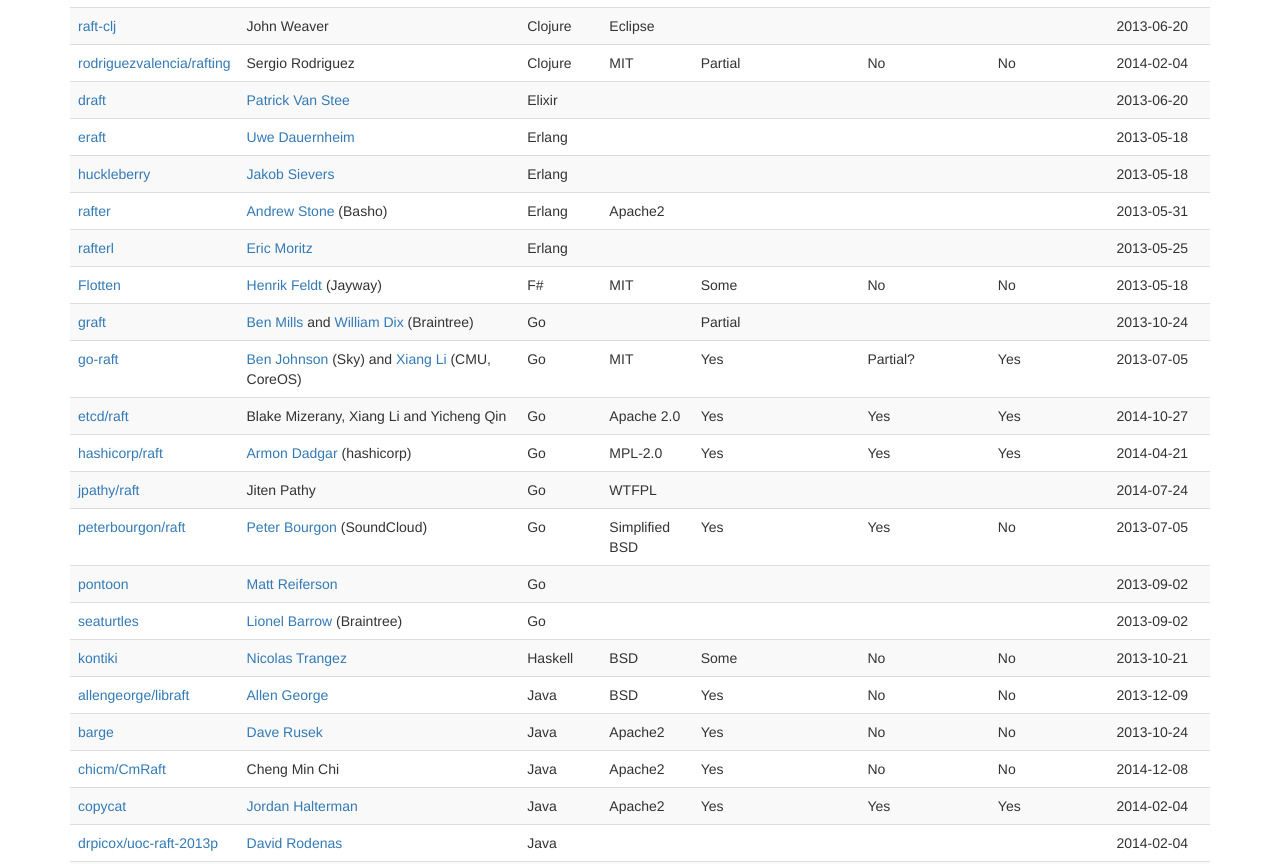
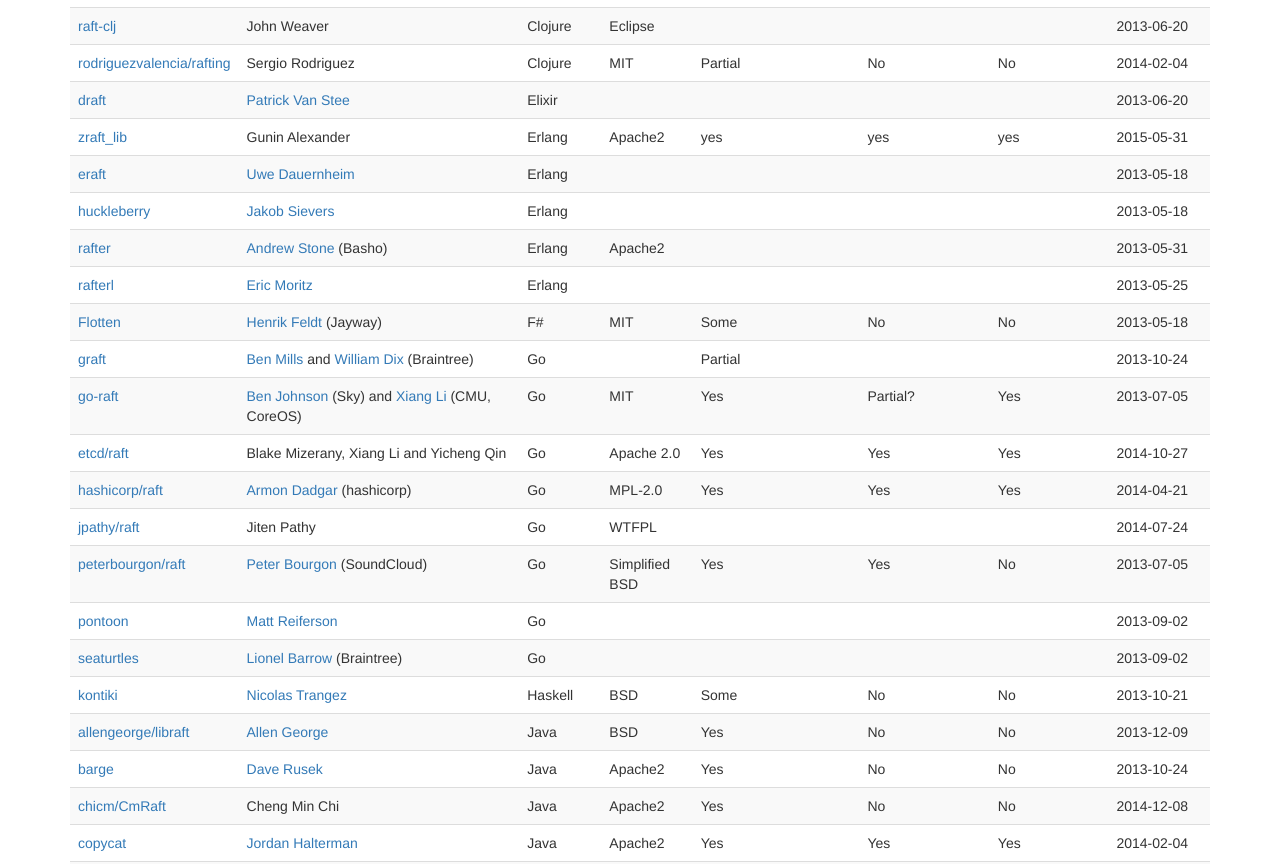
Before and after one commit to raft/raft.github.io, a plain HTML site: page index.html in a window 1280 px wide. Shown: the part 4389-5253 px from the top of the page. Drawn offline with nearby package versions, Linux system fonts and the light colour scheme.

Commit message:
add new full erlang implementation

```diff
--- a/index.html
+++ b/index.html
@@ -948,6 +948,16 @@ page will reorder these based on github stars and last repo update.
   <td>2013-06-20</td>
 </tr>
 <tr>
+  <td><a href="https://github.com/dreyk/zraft_lib">zraft_lib</a></td>
+  <td>Gunin Alexander</td>
+  <td>Erlang</td>
+  <td>Apache2</td>
+  <td>yes</td>
+  <td>yes</td>
+  <td>yes</td>
+  <td>2015-05-31</td>
+</tr>
+<tr>
   <td><a href="https://github.com/djui/eraft">eraft</a></td>
   <td><a href="https://twitter.com/uwe_">Uwe Dauernheim</a></td>
   <td>Erlang</td>
```
